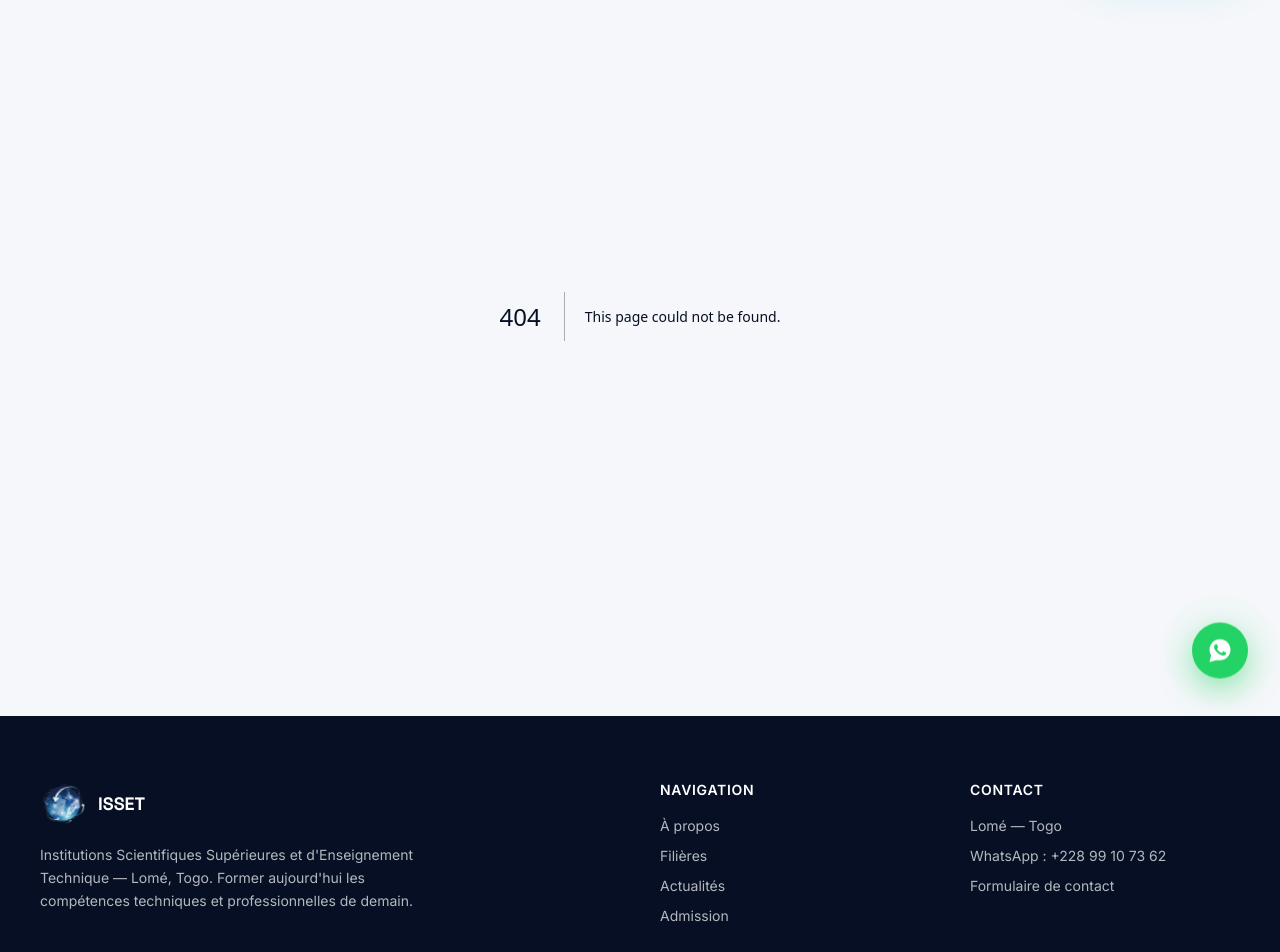
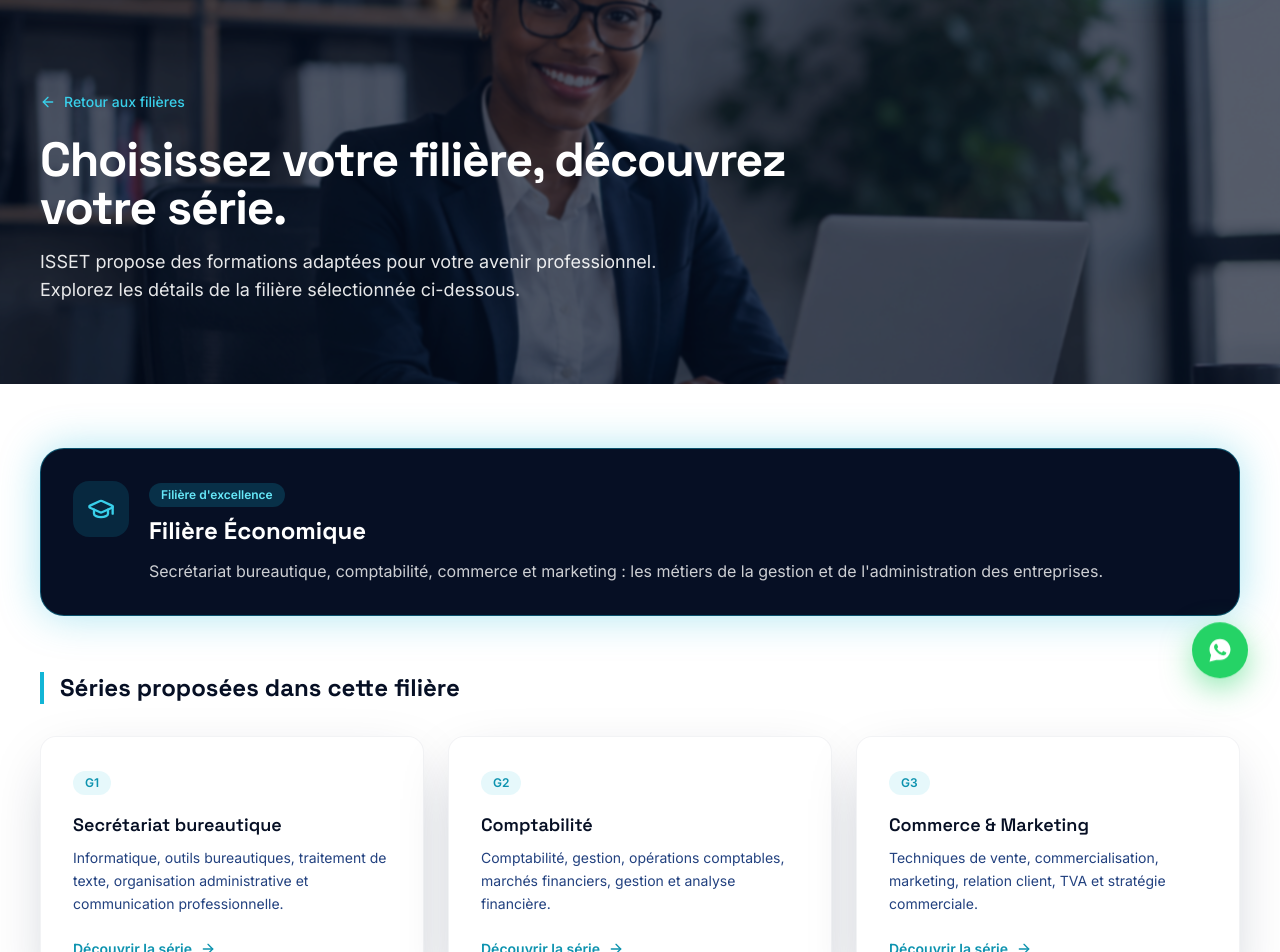
Before and after one commit to kevinkonu112-bot/ISSET, a Next.js app: page /filieres/economique in a window 1280 px wide. Before the commit this address had no page. Shown: the part 84-1036 px from the top of the page. Built offline with nearby package versions, Linux system fonts and the light colour scheme.

Commit message:
fix: mise a jour page detail filiere et accueil

```diff
--- /dev/null
+++ b/app/filieres/[filiere]/page.tsx
@@ -0,0 +1,128 @@
+import { FILIERES, getSeriesByFiliere } from "@/lib/data";
+import { notFound } from "next/navigation";
+import Link from "next/link";
+import { ArrowLeft, GraduationCap, Cpu, ArrowRight } from "lucide-react";
+import Reveal from "@/components/Reveal";
+
+interface PageProps {
+  params: Promise<{
+    filiere: string;
+  }>;
+}
+
+export default async function FiliereDetailPage({ params }: PageProps) {
+  const resolvedParams = await params;
+  const filiereSlug = resolvedParams.filiere;
+
+  const currentFiliere = FILIERES.find((f) => f.slug === filiereSlug);
+
+  if (!currentFiliere) {
+    notFound();
+  }
+
+  const seriesList = getSeriesByFiliere(filiereSlug);
+
+  const bannerImage =
+    filiereSlug === "economique"
+      ? "/images/filieres/banniere-economique.png"
+      : "/images/filieres/banniere-industrielle.png";
+
+  return (
+    <div className="w-full">
+      {/* =========================================================
+          EN-TÊTE PLEINE LARGEUR (Hero clair et épuré - Sans le badge)
+          ========================================================= */}
+      <section className="relative w-full bg-nuit-950 pb-20 pt-36 sm:pt-44 text-white overflow-hidden">
+        <div
+          className="absolute inset-0 bg-cover bg-center transition-all duration-700 opacity-55"
+          style={{ backgroundImage: `url(${bannerImage})` }}
+        />
+        <div className="absolute inset-0 bg-nuit-950/40 backdrop-blur-[1px]" />
+
+        <div className="container-isset relative z-10">
+          <Reveal>
+            <Link
+              href="/filieres"
+              className="inline-flex items-center gap-2 text-sm font-medium text-cyan-400 hover:text-cyan-300 transition-colors mb-6"
+            >
+              <ArrowLeft size={16} />
+              Retour aux filières
+            </Link>
+          </Reveal>
+
+          <Reveal delay={100}>
+            <h1 className="max-w-3xl font-display text-3xl sm:text-5xl font-bold tracking-tight text-white leading-tight">
+              Choisissez votre filière, découvrez votre série.
+            </h1>
+            <p className="mt-4 max-w-2xl text-white/90 text-base sm:text-lg leading-relaxed">
+              ISSET propose des formations adaptées pour votre avenir professionnel. Explorez les détails de la filière sélectionnée ci-dessous.
+            </p>
+          </Reveal>
+        </div>
+      </section>
+
+      {/* =========================================================
+          CONTENU SUR FOND CLAIR AVEC BLOC SOMBRE (Style P1)
+          ========================================================= */}
+      <section className="bg-brume-100 py-16 w-full">
+        <div className="container-isset">
+          {/* Bloc rectangulaire au design sombre (style P1) */}
+          <div className="mb-14 rounded-3xl border border-cyan-500/40 bg-nuit-950 text-white p-6 sm:p-8 shadow-glow">
+            <div className="flex flex-col sm:flex-row items-start gap-5">
+              <span className="flex h-14 w-14 shrink-0 items-center justify-center rounded-2xl bg-cyan-500/15 text-cyan-400">
+                {currentFiliere.slug === "economique" ? <GraduationCap size={28} /> : <Cpu size={28} />}
+              </span>
+              <div>
+                <span className="inline-block rounded-full bg-cyan-500/20 px-3 py-1 text-xs font-bold text-cyan-300 mb-2">
+                  Filière d'excellence
+                </span>
+                <h3 className="font-display text-2xl font-bold text-white">
+                  {currentFiliere.nom.toLowerCase().startsWith("filière")
+                    ? currentFiliere.nom
+                    : `Filière ${currentFiliere.nom}`}
+                </h3>
+                <p className="mt-3 text-sm sm:text-base leading-relaxed text-white/80">
+                  {currentFiliere.description}
+                </p>
+              </div>
+            </div>
+          </div>
+
+          <Reveal delay={200}>
+            <h2 className="font-display text-2xl font-bold mb-8 text-nuit-950 border-l-4 border-cyan-500 pl-4">
+              Séries proposées dans cette filière
+            </h2>
+          </Reveal>
+
+          {/* Grille responsive des séries */}
+          <div className="grid gap-6 sm:grid-cols-2 lg:grid-cols-3">
+            {seriesList.map((s, idx) => (
+              <Reveal key={s.slug} delay={300 + idx * 100}>
+                <Link
+                  href={`/filieres/${s.filiereSlug}/${s.slug}`}
+                  className="card-premium group flex flex-col bg-white h-full justify-between p-6 rounded-2xl border border-nuit-100 shadow-sm hover:shadow-md transition-all"
+                >
+                  <div>
+                    <span className="inline-flex w-fit items-center rounded-full bg-cyan-500/10 px-3 py-1 text-xs font-bold text-cyan-600 mb-4">
+                      {s.code}
+                    </span>
+                    <h4 className="font-display text-lg font-semibold text-nuit-950">
+                      {s.nom}
+                    </h4>
+                    <p className="mt-2 text-sm leading-relaxed text-nuit-600">
+                      {s.resume}
+                    </p>
+                  </div>
+                  <span className="mt-6 inline-flex items-center gap-2 text-sm font-semibold text-cyan-600">
+                    Découvrir la série
+                    <ArrowRight size={16} className="transition-transform group-hover:translate-x-1" />
+                  </span>
+                </Link>
+              </Reveal>
+            ))}
+          </div>
+        </div>
+      </section>
+    </div>
+  );
+}
--- a/app/page.tsx
+++ b/app/page.tsx
@@ -87,7 +87,6 @@ export default async function HomePage() {
 
               return (
                 <Reveal key={filiere.slug} delay={idx * 150}>
-                  {/* RETRAIT DU LIEN GLOBAL SUR TOUTE LA CARTE (div simple à la place de Link) */}
                   <div className="group relative block overflow-hidden rounded-3xl border border-white/10 p-10 transition-all duration-500 hover:border-cyan-400/40 bg-nuit-900/50">
                     <div
                       className="absolute inset-0 bg-cover bg-center transition-transform duration-700 group-hover:scale-105 opacity-40"
@@ -119,10 +118,10 @@ export default async function HomePage() {
                         ))}
                       </ul>
 
-                      {/* REDIRECTION STRICTEMENT LIMITÉE AU BOUTON "EXPLORER" */}
+                      {/* REDIRECTION CORRIGÉE VERS LA PAGE DÉDIÉE DE LA FILIÈRE */}
                       <div className="mt-8">
                         <Link
-                          href={`/filieres#${filiere.slug}`}
+                          href={`/filieres/${filiere.slug}`}
                           className="inline-flex items-center gap-2 text-sm font-semibold text-cyan-400 hover:text-cyan-300 transition-colors"
                         >
                           Explorer la filière
```
